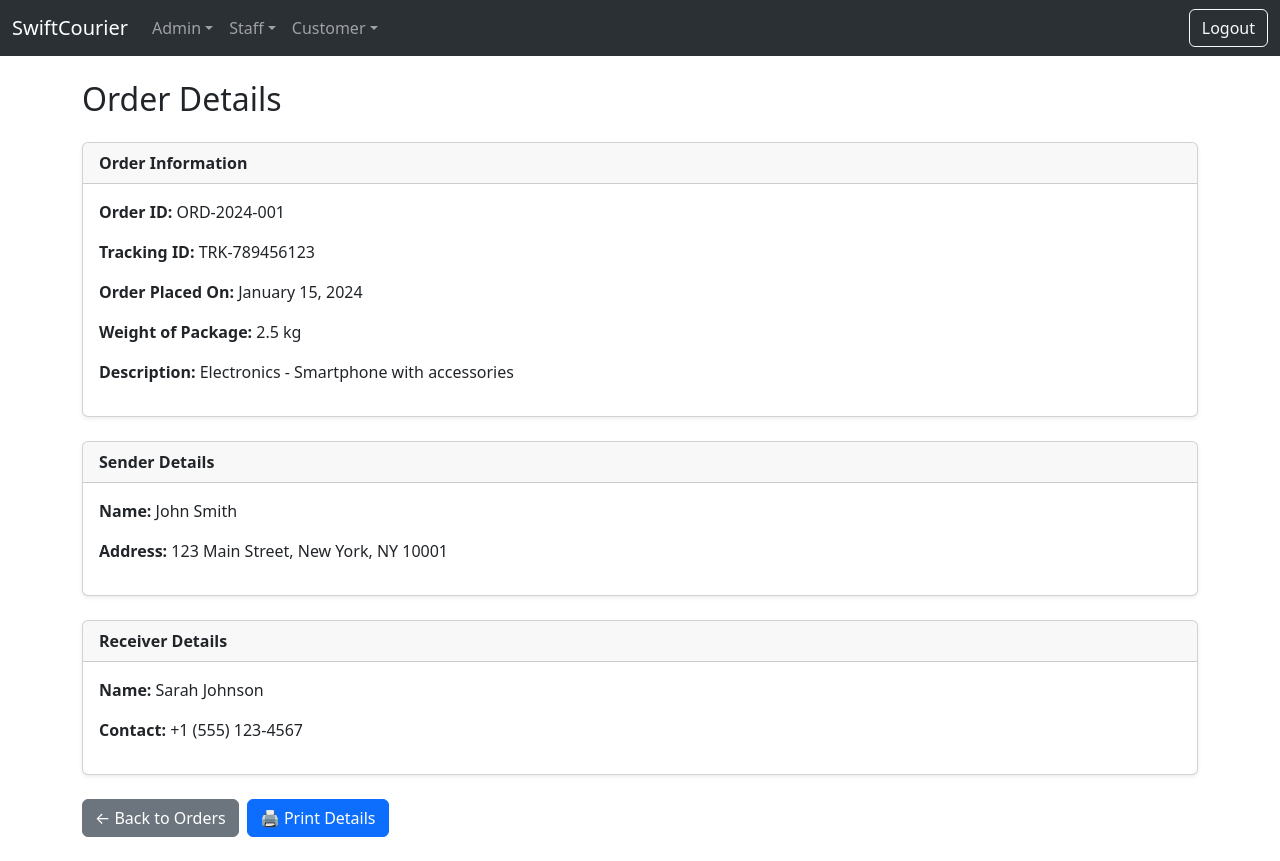
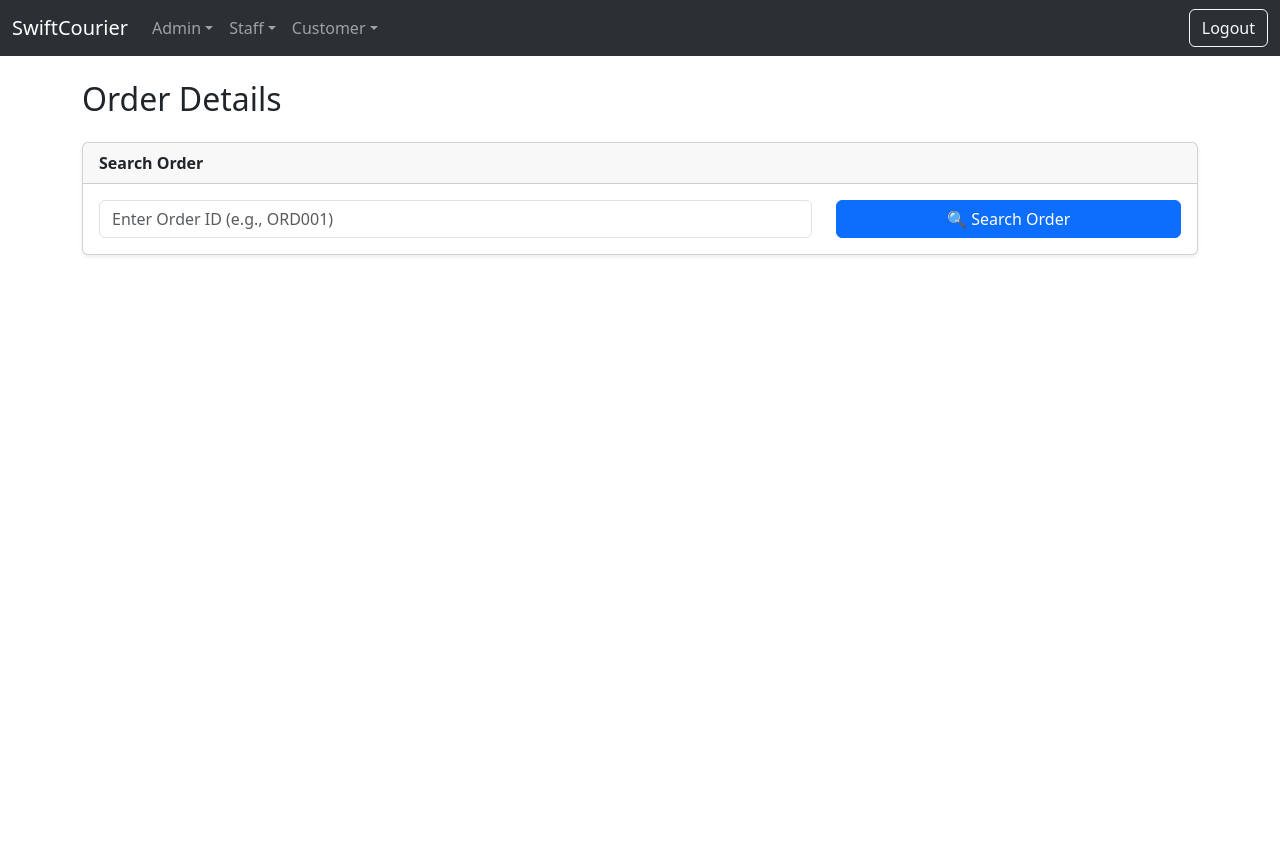
Before and after one commit to thesahilganbhoj/SwiftCourier, a React (Vite) app in the folder Frontend/: page /customer/order-details in a window 1280 px wide. After the commit the page ends 800 px from the top, so only its background shows below. Built offline with nearby package versions, Linux system fonts and the light colour scheme.

Commit message:
Frontend changes for OrderDetails page to fetch order details using order id

```diff
--- a/Frontend/src/pages/OrderDetails.jsx
+++ b/Frontend/src/pages/OrderDetails.jsx
@@ -1,23 +1,37 @@
-import React from "react";
+import React, { useEffect, useState } from "react";
+import { getOrderDetails } from "../services/customer_order";
 import Navbar from "../components/Navbar";
 
 export default function OrderDetails() {
-  const orderInfo = {
-    orderId: "ORD-2024-001",
-    trackingId: "TRK-789456123",
-    orderPlacedOn: "January 15, 2024",
-    weight: "2.5 kg",
-    description: "Electronics - Smartphone with accessories",
+  const [orderId, setOrderId] = useState("");
+  const [order, setOrder] = useState(null);
+  const [loading, setLoading] = useState(false);
+  const [error, setError] = useState("");
+
+  const fetchOrder = async (id) => {
+    if (!id.trim()) {
+      setError("Please enter an Order ID");
+      return;
+    }
+
+    setLoading(true);
+    setError("");
+    setOrder(null);
+
+    try {
+      const data = await getOrderDetails(id);
+      setOrder(data);
+    } catch (error) {
+      setError("Order not found or error loading order details");
+      setOrder(null);
+    } finally {
+      setLoading(false);
+    }
   };
 
-  const senderDetails = {
-    name: "John Smith",
-    address: "123 Main Street, New York, NY 10001",
-  };
-
-  const receiverDetails = {
-    name: "Sarah Johnson",
-    contact: "+1 (555) 123-4567",
+  const handleSearch = (e) => {
+    e.preventDefault();
+    fetchOrder(orderId);
   };
 
   const handlePrint = () => {
@@ -26,72 +40,109 @@ export default function OrderDetails() {
 
   return (
     <>
-      {/* ✅ Your Navbar */}
       <Navbar />
-
       <div className="container py-4">
         <h2 className="mb-4">Order Details</h2>
 
-        {/* ✅ Order Information Card */}
+        {/* Order ID Search Form */}
+        <div className="card mb-4 shadow-sm">
+          <div className="card-header fw-bold">Search Order</div>
+          <div className="card-body">
+            <form onSubmit={handleSearch}>
+              <div className="row">
+                <div className="col-md-8">
+                  <input
+                    type="text"
+                    className="form-control"
+                    placeholder="Enter Order ID (e.g., ORD001)"
+                    value={orderId}
+                    onChange={(e) => setOrderId(e.target.value)}
+                    required
+                  />
+                </div>
+                <div className="col-md-4">
+                  <button
+                    type="submit"
+                    className="btn btn-primary w-100"
+                    disabled={loading}
+                  >
+                    {loading ? (
+                      <>
+                        <span className="spinner-border spinner-border-sm me-2" role="status"></span>
+                        Searching...
+                      </>
+                    ) : (
+                      "🔍 Search Order"
+                    )}
+                  </button>
+                </div>
+              </div>
+            </form>
+
+            {/* Error Message */}
+            {error && (
+              <div className="alert alert-danger mt-3" role="alert">
+                {error}
+              </div>
+            )}
+          </div>
+        </div>
+
+        {/* Order Details - Only show if order exists */}
+        {order && (
+          <>
             <div className="card mb-4 shadow-sm">
               <div className="card-header fw-bold">Order Information</div>
               <div className="card-body">
-            <p>
-              <span className="fw-bold">Order ID:</span> {orderInfo.orderId}
-            </p>
-            <p>
-              <span className="fw-bold">Tracking ID:</span> {orderInfo.trackingId}
-            </p>
-            <p>
-              <span className="fw-bold">Order Placed On:</span> {orderInfo.orderPlacedOn}
-            </p>
-            <p>
-              <span className="fw-bold">Weight of Package:</span> {orderInfo.weight}
-            </p>
-            <p>
-              <span className="fw-bold">Description:</span> {orderInfo.description}
-            </p>
+                <p><b>Order ID:</b> {order.orderId}</p>
+                <p><b>Tracking ID:</b> {order.trackingId}</p>
+                <p><b>Order Placed On:</b> {order.orderPlacedOn}</p>
+                <p><b>Weight:</b> {order.weight} kg</p>
+                <p><b>Description:</b> {order.description}</p>
               </div>
             </div>
 
-        {/* ✅ Sender Details Card */}
             <div className="card mb-4 shadow-sm">
               <div className="card-header fw-bold">Sender Details</div>
               <div className="card-body">
-            <p>
-              <span className="fw-bold">Name:</span> {senderDetails.name}
-            </p>
-            <p>
-              <span className="fw-bold">Address:</span> {senderDetails.address}
-            </p>
+                <p><b>Name:</b> {order.senderName}</p>
+                <p><b>Address:</b> {order.senderAddress}</p>
               </div>
             </div>
 
-        {/* ✅ Receiver Details Card */}
             <div className="card mb-4 shadow-sm">
               <div className="card-header fw-bold">Receiver Details</div>
               <div className="card-body">
-            <p>
-              <span className="fw-bold">Name:</span> {receiverDetails.name}
-            </p>
-            <p>
-              <span className="fw-bold">Contact:</span> {receiverDetails.contact}
-            </p>
+                <p><b>Name:</b> {order.receiverName}</p>
+                <p><b>Contact:</b> {order.receiverContact}</p>
+                <p><b>Address:</b> {order.receiverAddress}</p>
               </div>
             </div>
 
-        {/* ✅ Buttons Section */}
             <div className="d-flex gap-2">
               <button
                 className="btn btn-secondary"
-            onClick={() => window.history.back()}
+                onClick={() => {
+                  setOrder(null);
+                  setOrderId("");
+                  setError("");
+                }}
               >
-            ← Back to Orders
+                ← Search Another Order
               </button>
               <button className="btn btn-primary" onClick={handlePrint}>
                 🖨 Print Details
               </button>
             </div>
+          </>
+        )}
+
+        {/* No Results Message */}
+        {!loading && !order && orderId && !error && (
+          <div className="alert alert-info" role="alert">
+            Enter an Order ID and click "Search Order" to view details.
+          </div>
+        )}
       </div>
     </>
   );
--- /dev/null
+++ b/Frontend/src/services/customer_order.js
@@ -0,0 +1,13 @@
+import axios from "axios";
+
+const API_BASE_URL = "http://localhost:8080/customers/orders";
+
+export const getOrderDetails = async (orderId) => {
+  try {
+    const response = await axios.get(`${API_BASE_URL}/${orderId}`);
+    return response.data;
+  } catch (error) {
+    console.error("Failed to fetch order details:", error);
+    throw error;
+  }
+};
```
Lines whose indentation alone changed are shown as unchanged.
